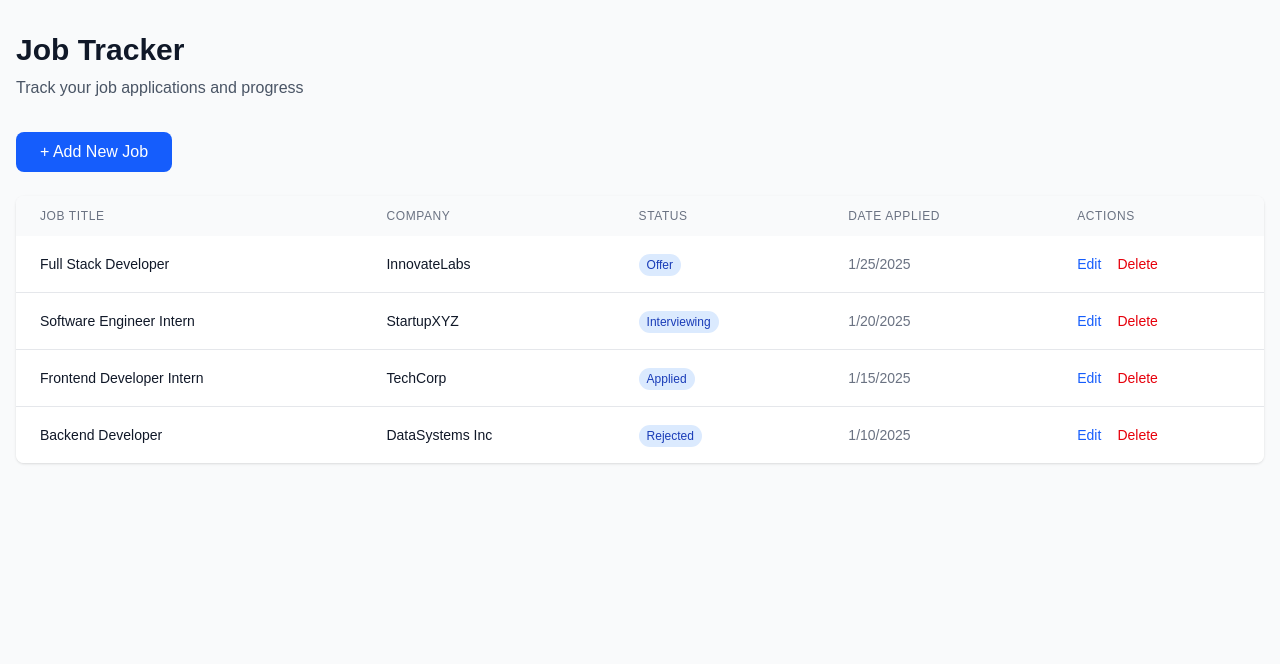
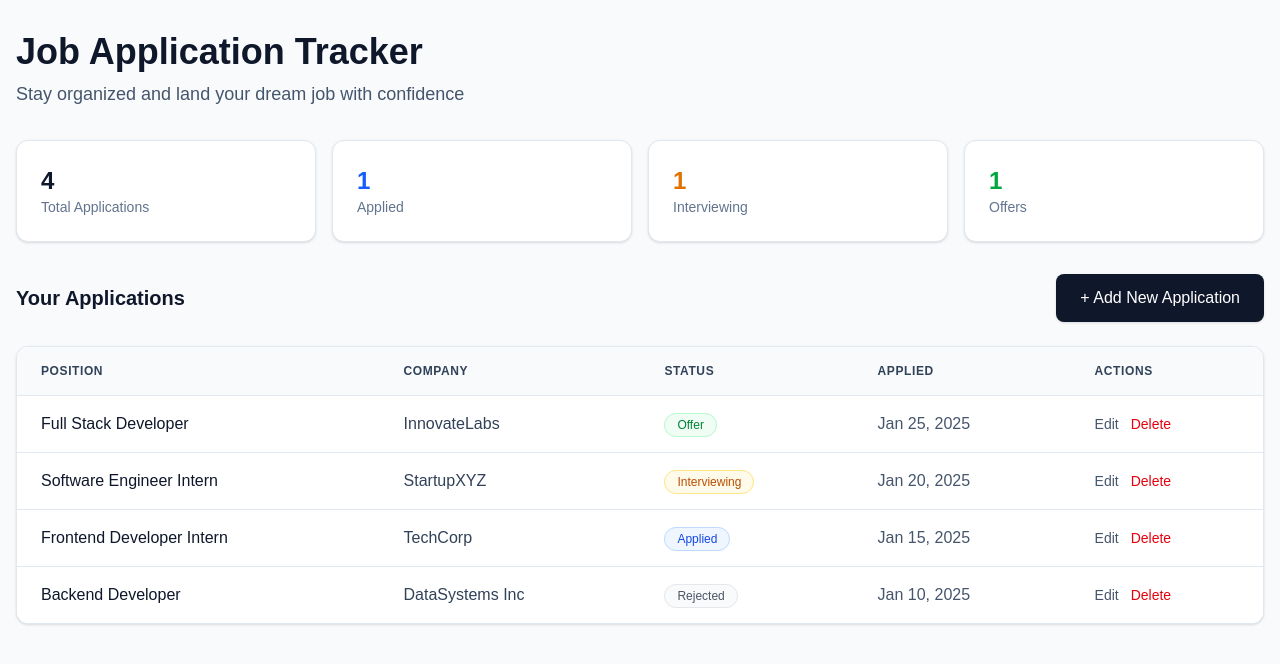
Before and after one commit to MikeTemi/job-tracker, a Next.js app: page / in a window 1280 px wide. Shown: the top 664 px of the page. Built offline with nearby package versions, Linux system fonts and the light colour scheme.

Commit message:
feat: enhance dashboard with job status color mapping and improved loading/error states

```diff
--- a/src/app/page.tsx
+++ b/src/app/page.tsx
@@ -1,7 +1,23 @@
 'use client';
 
 import { useState, useEffect } from 'react';
-import { Job } from '@/types/job';
+import { Job, JobStatus } from '@/types/job';
+
+// Status color mapping
+const getStatusColor = (status: JobStatus) => {
+  switch (status) {
+    case JobStatus.APPLIED:
+      return 'bg-blue-50 text-blue-700 border-blue-200';
+    case JobStatus.INTERVIEWING:
+      return 'bg-amber-50 text-amber-700 border-amber-200';
+    case JobStatus.OFFER:
+      return 'bg-green-50 text-green-700 border-green-200';
+    case JobStatus.REJECTED:
+      return 'bg-gray-50 text-gray-600 border-gray-200';
+    default:
+      return 'bg-gray-50 text-gray-600 border-gray-200';
+  }
+}
 
 export default function Dashboard() {
   const [jobs, setJobs] = useState<Job[]>([]);
@@ -31,66 +47,116 @@ export default function Dashboard() {
     }
 };
 
+// Calculate statistics
+const stats = {
+  total: jobs.length,
+  applied: jobs.filter(job => job.status === JobStatus.APPLIED).length,
+  interviewing: jobs.filter(job => job.status === JobStatus.INTERVIEWING).length,
+  offers: jobs.filter(job => job.status === JobStatus.OFFER).length,
+  rejected: jobs.filter(job => job.status === JobStatus.REJECTED).length
+};
+
 if (loading) {
   return (
-    <div className='flex items-center justify-center min-h-screen'>
-      <div className='text-lg'>Loading jobs...</div>
+    <div className='flex items-center justify-center min-h-screen bg-slate-50'>
+      <div className='text-center'>
+        <div className='animate-spin rounded-full h-8 w-8 border-b-2 border-slate-900 mx-auto mb-4'></div>
+        <div className='text-lg text-slate-600'>Loading your applications...</div>
+      </div>
     </div>
   );
 }
 
 if (error) {
   return (
-    <div className="flex items-center justify-center min-h-screen">
-      <div className="text-red-500">Error: {error}</div>
+    <div className="flex items-center justify-center min-h-screen bg-slate-50">
+      <div className="text-center">
+        <div className="text-red-600 mb-2">⚠️ Something went wrong</div>
+        <div className="text-slate-600">{error}</div>
+      </div>
     </div>
   )
 }
 
 return (
-  <div className="min-h-screen bg-gray-50">
+  <div className="min-h-screen bg-slate-50">
     <div className="max-w-7xl mx-auto px-4 py-8">
       {/* Header */}
       <div className="mb-8">
-        <h1 className='text-3xl font-bold text-gray-900'>Job Tracker</h1>
-        <p className='text-gray-600 mt-2'>Track your job applications and progress</p>
+        <h1 className='text-4xl font-bold text-slate-900 mb-2'>Job Application Tracker</h1>
+        <p className='text-slate-600 text-lg'>Stay organized and land your dream job with confidence</p>
       </div>
 
-      {/* Add Job Button */}
-      <div className="mb-6">
-        <button className='bg-blue-600 text-white px-6 py-2 rounded-lg hover:bg-blue-700 transition-colors'>+ Add New Job</button>
+      {/* Statistics Cards - AI */}
+      <div className="grid grid-cols-1 md:grid-cols-4 gap-4 mb-8">
+        <div className="bg-white rounded-xl shadow-sm border border-slate-200 p-6">
+          <div className="text-2xl font-bold text-slate-900">{stats.total}</div>
+          <div className="text-sm text-slate-500">Total Applications</div>
+        </div>
+        <div className="bg-white rounded-xl shadow-sm border border-slate-200 p-6">
+          <div className="text-2xl font-bold text-blue-600">{stats.applied}</div>
+          <div className="text-sm text-slate-500">Applied</div>
+        </div>
+        <div className="bg-white rounded-xl shadow-sm border border-slate-200 p-6">
+          <div className="text-2xl font-bold text-amber-600">{stats.interviewing}</div>
+          <div className="text-sm text-slate-500">Interviewing</div>
+        </div>
+        <div className="bg-white rounded-xl shadow-sm border border-slate-200 p-6">
+          <div className="text-2xl font-bold text-green-600">{stats.offers}</div>
+          <div className="text-sm text-slate-500">Offers</div>
+        </div>
       </div>
 
-      {/* Jobs Table */}
-      <div className="bg-white rounded-lg shadow overflow-hidden">
+      {/* Action header - AI*/}
+      <div className="flex justify-between items-center mb-6">
+        <h2 className="text-xl font-semibold text-slate-900">Your Applications</h2>
+        <button className='bg-slate-900 text-white px-6 py-3 rounded-lg hover:bg-slate-800 transition-colors font-medium shadow-sm'>
+          + Add New Application
+        </button>
+      </div>
+
+      {/* Jobs Table - AI */}
+        <div className="bg-white rounded-xl shadow-sm border border-slate-200 overflow-hidden">
           <table className='w-full'>
-          <thead className='bg-gray-50'>
+            <thead className='bg-slate-50 border-b border-slate-200'>
               <tr>
-              <th className='px-6 py-3 text-left text-xs font-medium text-gray-500 uppercase tracking-wider'>Job Title</th>
-              <th className='px-6 py-3 text-left text-xs font-medium text-gray-500 uppercase tracking-wider'>Company</th>
-              <th className='px-6 py-3 text-left text-xs font-medium text-gray-500 uppercase tracking-wider'>Status</th>
-              <th className='px-6 py-3 text-left text-xs font-medium text-gray-500 uppercase tracking-wider'>Date Applied</th>
-              <th className='px-6 py-3 text-left text-xs font-medium text-gray-500 uppercase tracking-wider'>Actions</th>
+                <th className='px-6 py-4 text-left text-xs font-semibold text-slate-700 uppercase tracking-wider'>Position</th>
+                <th className='px-6 py-4 text-left text-xs font-semibold text-slate-700 uppercase tracking-wider'>Company</th>
+                <th className='px-6 py-4 text-left text-xs font-semibold text-slate-700 uppercase tracking-wider'>Status</th>
+                <th className='px-6 py-4 text-left text-xs font-semibold text-slate-700 uppercase tracking-wider'>Applied</th>
+                <th className='px-6 py-4 text-left text-xs font-semibold text-slate-700 uppercase tracking-wider'>Actions</th>
               </tr>
             </thead>
-          <tbody className='bg-white divide-y divide-gray-200'>
-            {jobs.map(job => (
-              <tr key={job.id} className='hover:bg-gray-50'>
-                <td className='px-6 py-4 whitespace-nowrap'>
-                  <div className="text-sm font-medium text-gray-900">{job.title}</div>
+            <tbody className='bg-white divide-y divide-slate-200'>
+              {jobs.map((job) => (
+                <tr key={job.id} className='hover:bg-slate-50 transition-colors'>
+                  <td className='px-6 py-4'>
+                    <div className="font-medium text-slate-900">{job.title}</div>
                   </td>
-                <td className='px-6 py-4 whitespace-nowrap'>
-                  <div className="text-sm text-gray-900">{job.company}</div>
+                  <td className='px-6 py-4'>
+                    <div className="text-slate-700">{job.company}</div>
                   </td>
-                <td className='px-6 py-4 whitespace-nowrap'>
-                  <span className="px-2 py-1 text-xs font-medium rounded-full bg-blue-100 text-blue-800">{job.status}</span>
+                  <td className='px-6 py-4'>
+                    <span className={`px-3 py-1 text-xs font-medium rounded-full border ${getStatusColor(job.status)}`}>
+                      {job.status}
+                    </span>
                   </td>
-                <td className='px-6 py-4 whitespace-nowrap text-sm text-gray-500'>
-                  {new Date(job.dateApplied).toLocaleDateString()}
+                  <td className='px-6 py-4 text-slate-600'>
+                    {new Date(job.dateApplied).toLocaleDateString('en-US', {
+                      month: 'short',
+                      day: 'numeric',
+                      year: 'numeric'
+                    })}
                   </td>
-                <td className='px-6 py-4 whitespace-nowrap text-sm font-medium'>
-                  <button className='text-blue-600 hover:text-blue-900 mr-4'>Edit</button>
-                  <button className='text-red-600 hover:text-red-900'>Delete</button>
+                  <td className='px-6 py-4'>
+                    <div className="flex space-x-3">
+                      <button className='text-slate-600 hover:text-slate-900 text-sm font-medium transition-colors'>
+                        Edit
+                      </button>
+                      <button className='text-red-600 hover:text-red-700 text-sm font-medium transition-colors'>
+                        Delete
+                      </button>
+                    </div>
                   </td>
                 </tr>
               ))}
@@ -98,10 +164,15 @@ return (
           </table>
         </div>
 
-      {/* Empty State */}
+        {/* Empty State - Human-friendly messaging */}
         {jobs.length === 0 && (
-        <div className="text-center py-12">
-          <div className="text-gray-500">No jobs found. Add your first job application!</div>
+          <div className="text-center py-16">
+            <div className="text-slate-400 text-5xl mb-4">📋</div>
+            <h3 className="text-xl font-semibold text-slate-900 mb-2">Ready to start your job search?</h3>
+            <p className="text-slate-600 mb-6">Add your first job application and take control of your career journey.</p>
+            <button className='bg-slate-900 text-white px-6 py-3 rounded-lg hover:bg-slate-800 transition-colors font-medium'>
+              Add Your First Application
+            </button>
           </div>
         )}
       </div>
```
Also changed, not shown: src/components/AddJobForm.tsx (added). Lines whose indentation alone changed are shown as unchanged.
